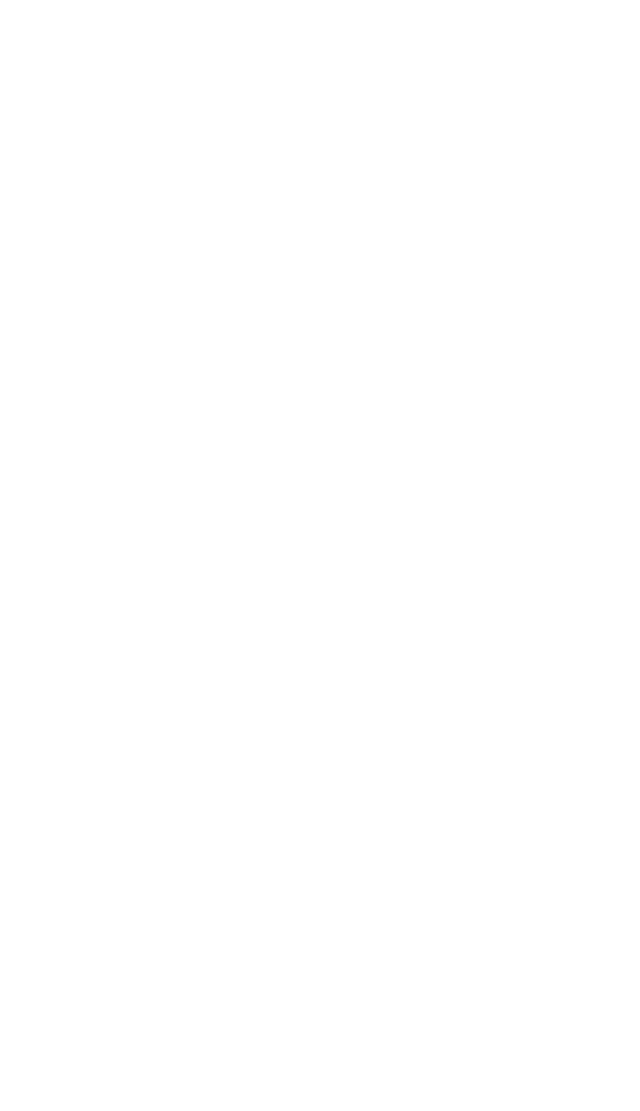
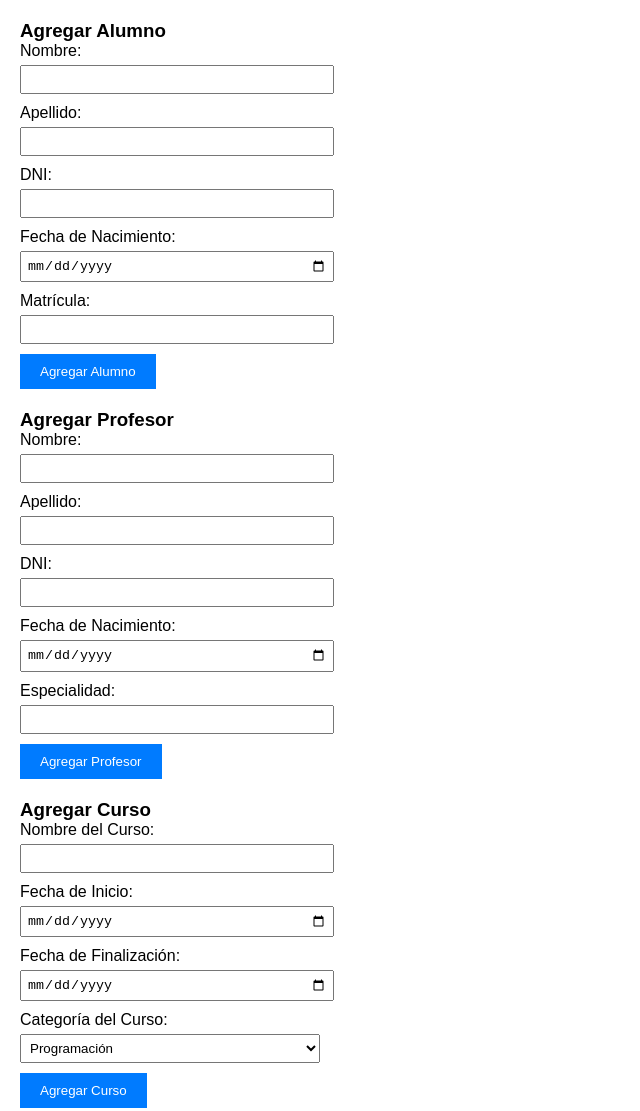
Before and after one commit to Drako01/jugando_con_typescript, a website: page index.html in a window 1280 px wide. Shown: the whole page, without its empty margins (0-640 px from the left). Before the commit the page ends 800 px from the top, so only its background shows below. Drawn offline with nearby package versions, Linux system fonts and the light colour scheme; files that its build step writes are made by us from their sources.

Commit message:
Jugando un Rato con Typescript y Sass

```diff
--- a/index.html
+++ b/index.html
@@ -3,9 +3,86 @@
 <head>
     <meta charset="UTF-8">
     <meta name="viewport" content="width=device-width, initial-scale=1.0">
-    <title>Document</title>
+    <title>Gestión de Cursos</title>
+    <link rel="stylesheet" href="assets/css/styles.css">
 </head>
 <body>
+    <!-- Formulario para agregar Alumno -->
+    <form id="alumnoForm">
+        <h3>Agregar Alumno</h3>
+        <div class="form-group">
+            <label for="nombreAlumno">Nombre:</label>
+            <input type="text" id="nombreAlumno" required>
+        </div>
+        <div class="form-group">
+            <label for="apellidoAlumno">Apellido:</label>
+            <input type="text" id="apellidoAlumno" required>
+        </div>
+        <div class="form-group">
+            <label for="dniAlumno">DNI:</label>
+            <input type="number" id="dniAlumno" required>
+        </div>
+        <div class="form-group">
+            <label for="fechaNacAlumno">Fecha de Nacimiento:</label>
+            <input type="date" id="fechaNacAlumno" required>
+        </div>
+        <div class="form-group">
+            <label for="matriculaAlumno">Matrícula:</label>
+            <input type="text" id="matriculaAlumno" required>
+        </div>
+        <button type="submit">Agregar Alumno</button>
+    </form>
+
+    <!-- Formulario para agregar Profesor -->
+    <form id="profesorForm">
+        <h3>Agregar Profesor</h3>
+        <div class="form-group">
+            <label for="nombreProfesor">Nombre:</label>
+            <input type="text" id="nombreProfesor" required>
+        </div>
+        <div class="form-group">
+            <label for="apellidoProfesor">Apellido:</label>
+            <input type="text" id="apellidoProfesor" required>
+        </div>
+        <div class="form-group">
+            <label for="dniProfesor">DNI:</label>
+            <input type="number" id="dniProfesor" required>
+        </div>
+        <div class="form-group">
+            <label for="fechaNacProfesor">Fecha de Nacimiento:</label>
+            <input type="date" id="fechaNacProfesor" required>
+        </div>
+        <div class="form-group">
+            <label for="especialidadProfesor">Especialidad:</label>
+            <input type="text" id="especialidadProfesor" required>
+        </div>
+        <button type="submit">Agregar Profesor</button>
+    </form>
+
+    <!-- Formulario para agregar Curso -->
+    <form id="cursoForm">
+        <h3>Agregar Curso</h3>
+        <div class="form-group">
+            <label for="nombreCurso">Nombre del Curso:</label>
+            <input type="text" id="nombreCurso" required>
+        </div>
+        <div class="form-group">
+            <label for="fechaInicioCurso">Fecha de Inicio:</label>
+            <input type="date" id="fechaInicioCurso" required>
+        </div>
+        <div class="form-group">
+            <label for="fechaFinCurso">Fecha de Finalización:</label>
+            <input type="date" id="fechaFinCurso" required>
+        </div>
+        <div class="form-group">
+            <label for="categoriaCurso">Categoría del Curso:</label>
+            <select id="categoriaCurso" required>
+                <option value="Programación">Programación</option>
+                <option value="Diseño">Diseño</option>
+            </select>
+        </div>
+        <button type="submit">Agregar Curso</button>
+    </form>
 
     <script type="module" src="assets/js/index.js"></script>
 </body>
--- /dev/null
+++ b/sass/base/_reset.scss
@@ -0,0 +1,4 @@
+* {
+    margin: 0;
+    padding: 0;
+}
--- /dev/null
+++ b/sass/layout/_main.scss
@@ -0,0 +1,35 @@
+body {
+    font-family: Arial, sans-serif;
+    padding: 20px;
+
+    form {
+        margin-bottom: 20px;
+
+        .form-group {
+            margin-bottom: 10px;
+
+            label {
+                display: block;
+                margin-bottom: 5px;
+            }
+
+            input, select {
+                padding: 5px;
+                width: 100%;
+                max-width: 300px;
+            }
+        }
+
+        button {
+            padding: 10px 20px;
+            background-color: #007bff;
+            color: white;
+            border: none;
+            cursor: pointer;
+
+            &:hover {
+                background-color: #0056b3;
+            }
+        }
+    }
+}
--- /dev/null
+++ b/sass/styles.scss
@@ -0,0 +1,14 @@
+@import 'base/reset';
+
+// Importar variables y mixins
+@import 'base/variables';
+@import 'base/mixins';
+
+// Importar componentes
+@import 'components/header';
+@import 'components/footer';
+
+// Importar Layout
+@import 'layout/main';
+
+// Autor: Alejandro Di Stefano
```
Also changed, not shown: type/index.ts (+53 -9 lines), type/models/Administrativo.ts (added, +22 -0 lines), type/models/Alumno.ts (+21 -4 lines), type/models/Aministrador.ts (deleted, +0 -14 lines), type/models/Categoria.ts (added, +12 -0 lines), type/models/Curso.ts (added, +47 -0 lines), type/models/Persona.ts (+21 -1 lines), type/models/Profesor.ts (+17 -1 lines), sass/base/_mixins.scss (added), sass/base/_variables.scss (added), sass/components/_footer.scss (added), sass/components/_header.scss (added).
